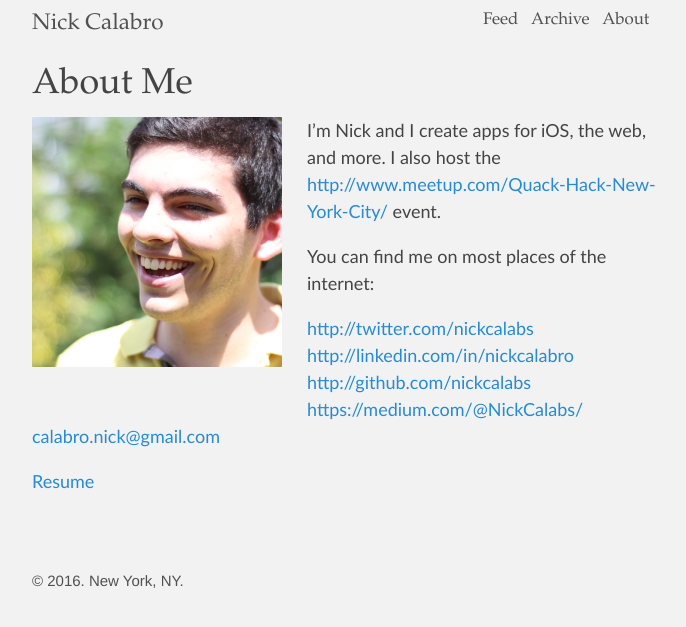
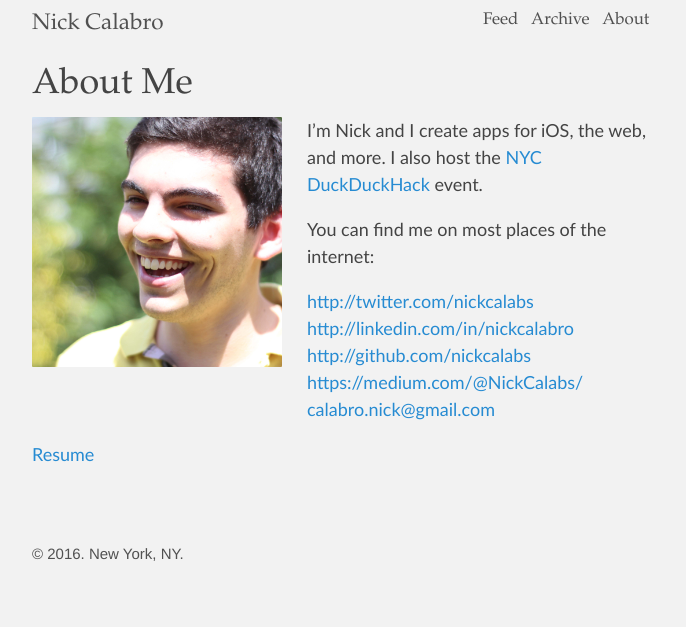
Before and after one commit to NickCalabs/nickcalabs.github.io, a Jekyll site: the page built from about.md, in a window 1280 px wide. Shown: the top 627 px of the page, without its empty margins (293-979 px from the left). Built offline with Jekyll 4.4.1, drawn with Linux system fonts in a browser that asks for light colours; Markdown is read by kramdown in place of the engine named in the settings.

Commit message:
fix link

```diff
--- a/about.md
+++ b/about.md
@@ -6,7 +6,7 @@ image: nick.jpg
 
 <p style="float:left;"><img class="about-image" src="/img/{{ page.image }}"></p>
 
-I'm Nick and I create apps for iOS, the web, and more. I also host the [http://www.meetup.com/Quack-Hack-New-York-City/](NYC DuckDuckHack) event.
+I'm Nick and I create apps for iOS, the web, and more. I also host the [NYC DuckDuckHack](http://www.meetup.com/Quack-Hack-New-York-City/) event.
 
 You can find me on most places of the internet:
 
```
